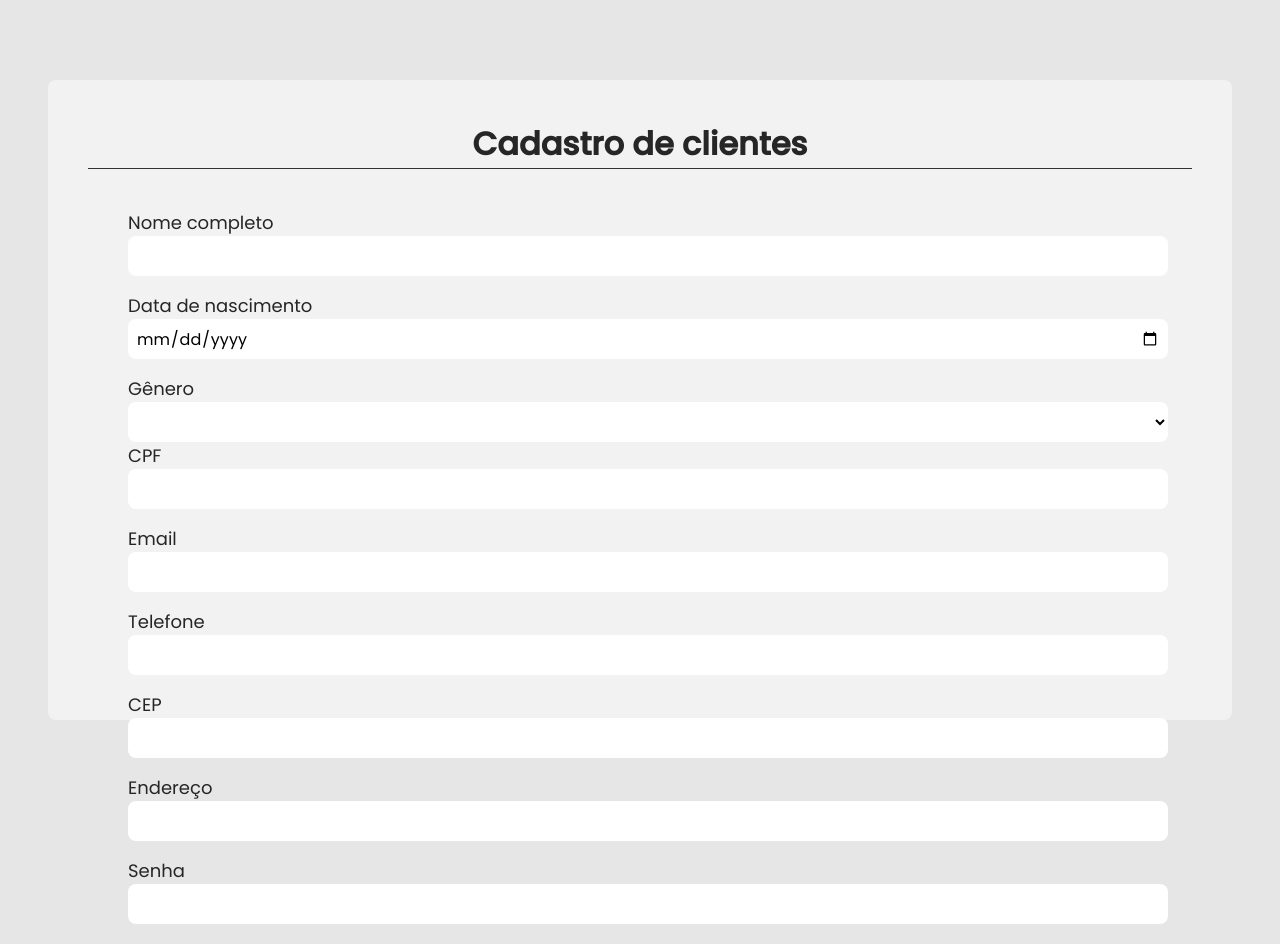
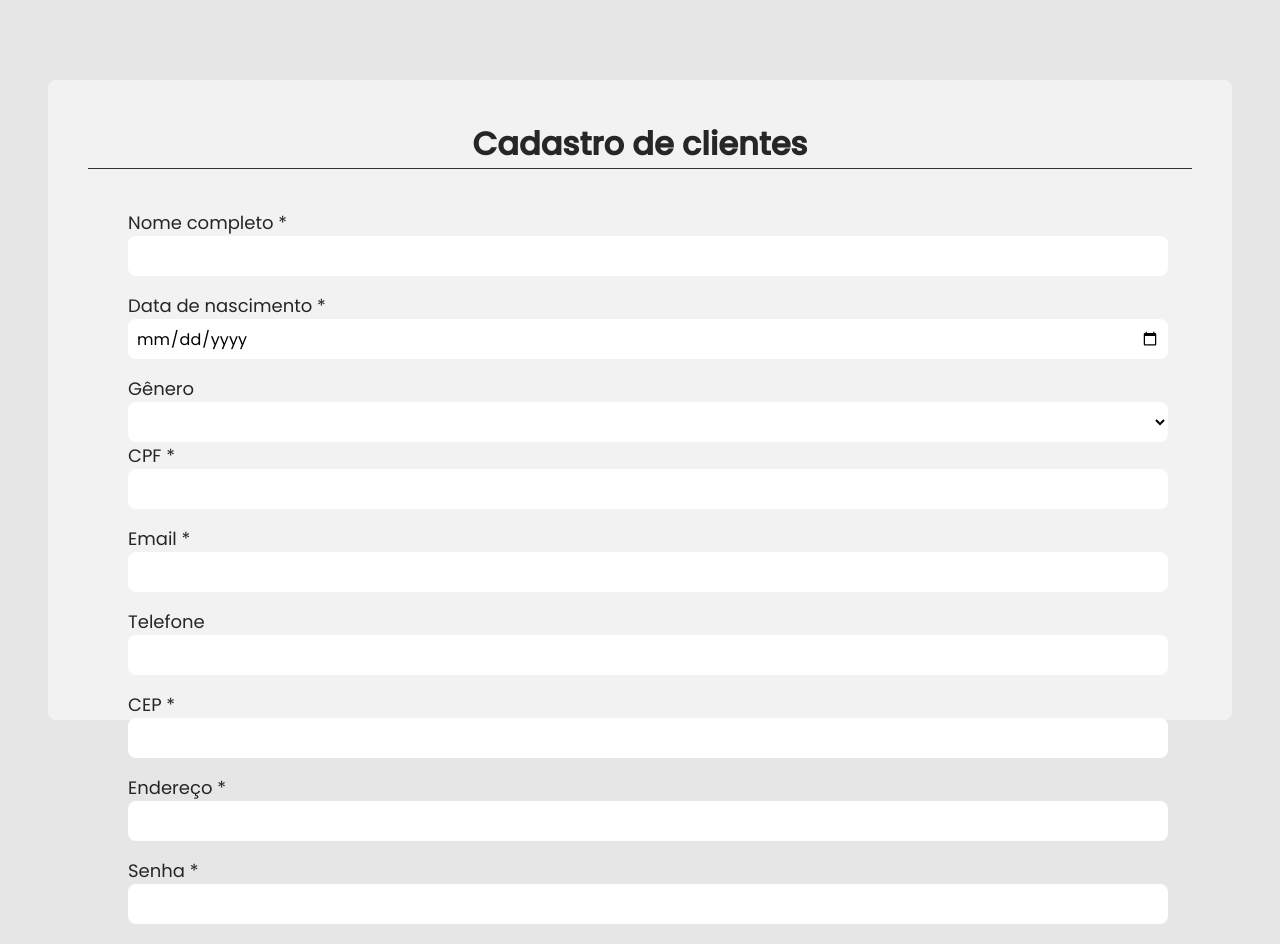
Before and after one commit to jjromary/cadastro-cliente, a React (Vite) app: page / in a window 1280 px wide. Shown: the top 944 px of the page. Built offline with nearby package versions, Linux system fonts and the light colour scheme.

Commit message:
add react-hook-form and simple validation

```diff
--- a/package.json
+++ b/package.json
@@ -9,11 +9,14 @@
     "preview": "vite preview"
   },
   "dependencies": {
+    "@hookform/resolvers": "^2.9.10",
     "@types/styled-components": "^5.1.26",
     "react": "^18.2.0",
     "react-dom": "^18.2.0",
+    "react-hook-form": "^7.39.0",
     "react-router-dom": "^6.4.3",
-    "styled-components": "^5.3.6"
+    "styled-components": "^5.3.6",
+    "zod": "^3.19.1"
   },
   "devDependencies": {
     "@types/react": "^18.0.22",
--- a/src/components/Forms/index.tsx
+++ b/src/components/Forms/index.tsx
@@ -1,44 +1,115 @@
 import { FormContainer, FormContent, RegisterButton } from "./styles";
+import { useForm } from "react-hook-form";
+import { zodResolver } from "@hookform/resolvers/zod";
+import * as zod from "zod";
+
+interface IFormInputs {
+  name: string;
+  dataNascimento: string;
+  genero: string;
+  cpf: string;
+  email: string;
+  telefone: string;
+  cep: string;
+  endereço: string;
+  senha: string;
+  repeatPassword: string;
+}
 
 export function FormsClient() {
+  const { register, handleSubmit } = useForm<IFormInputs>({});
+
+  function handleRegisterClient(data: IFormInputs) {
+    console.log(data);
+  }
+
   return (
     <FormContainer>
-      <form action="">
+      <form onSubmit={handleSubmit(handleRegisterClient)} action="">
         <FormContent>
-          <label htmlFor="name">Nome completo</label>
-          <input type="text" id="name" />
+          <label htmlFor="name">Nome completo *</label>
+          <input
+            type="text"
+            id="name"
+            {...(register("name"),
+            {
+              required: true,
+              minLength: 3,
+            })}
+          />
 
-          <label htmlFor="dataNascimento">Data de nascimento</label>
-          <input type="date" id="dataNasciomento" placeholder="DD/MM/AAAA" />
+          <label htmlFor="dataNascimento">Data de nascimento *</label>
+          <input
+            type="date"
+            id="dataNasciomento"
+            {...(register("dataNascimento"),
+            {
+              required: true,
+              valueAsDate: true,
+            })}
+            placeholder="DD/MM/AAAA"
+          />
 
           <label htmlFor="genero">Gênero</label>
-          <select name="genero" id="genero">
+          <select id="genero" {...register("genero")}>
             <option value="Default"></option>
             <option value="Feminino">Feminino</option>
             <option value="Masculino">Masculino</option>
             <option value="Outros">Outros</option>
           </select>
 
-          <label htmlFor="cpf">CPF</label>
-          <input type="string" id="cpf" />
+          <label htmlFor="cpf">CPF *</label>
+          <input
+            type="string"
+            id="cpf"
+            {...(register("cpf"),
+            {
+              required: true,
+            })}
+          />
 
-          <label htmlFor="email">Email</label>
-          <input type="email" id="email" />
+          <label htmlFor="email">Email *</label>
+          <input
+            type="email"
+            id="email"
+            {...(register("email"),
+            {
+              required: true,
+            })}
+          />
 
           <label htmlFor="telefone">Telefone</label>
-          <input type="string" id="telefone" />
+          <input type="string" id="telefone" {...register("telefone")} />
 
-          <label htmlFor="cep">CEP</label>
-          <input type="string" id="number" />
+          <label htmlFor="cep">CEP *</label>
+          <input
+            type="string"
+            id="number"
+            {...(register("cep"),
+            {
+              required: true,
+            })}
+          />
 
-          <label htmlFor="endereço">Endereço</label>
-          <input type="string" id="endereço" />
+          <label htmlFor="endereço">Endereço *</label>
+          <input type="string" id="endereço" {...register("endereço")} />
 
-          <label htmlFor="senha">Senha</label>
-          <input type="password" id="senha" />
+          <label htmlFor="senha">Senha *</label>
+          <input
+            type="password"
+            id="senha"
+            {...(register("senha"),
+            {
+              required: true,
+            })}
+          />
 
-          <label htmlFor="repeatPassword">Repetir a senha</label>
-          <input type="password" id="repeatPassword" />
+          <label htmlFor="repeatPassword">Repetir a senha *</label>
+          <input
+            type="password"
+            id="repeatPassword"
+            {...register("repeatPassword")}
+          />
 
           <RegisterButton type="submit">Cadastrar</RegisterButton>
         </FormContent>
```
Also changed, not shown: 2 other files (tests, documents, lock files or other folders).
